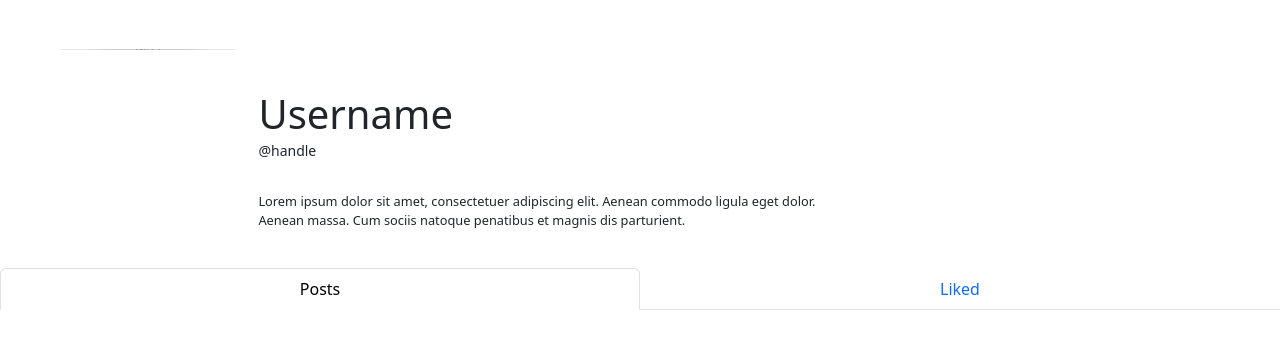
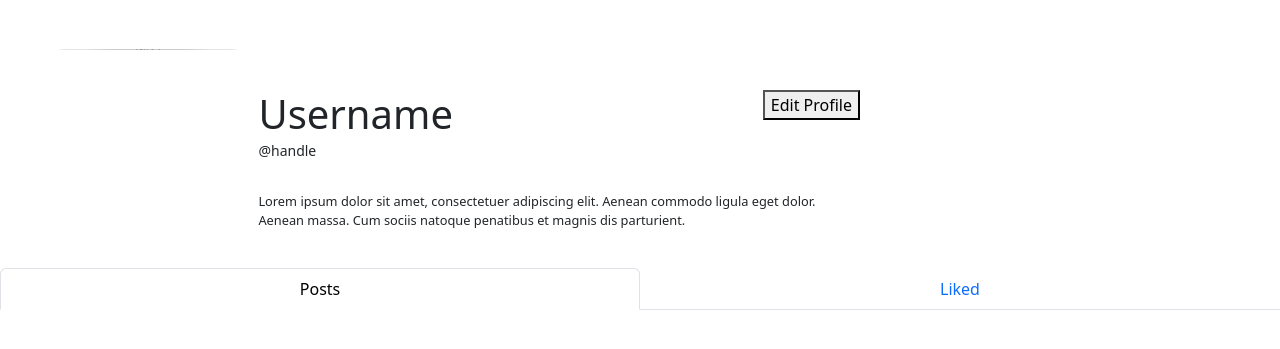
Before and after one commit to NateRolo/ArtiStreet, a website: page app/html/profile.html in a window 1280 px wide. Shown: the part 227-576 px from the top of the page. Drawn offline with nearby package versions, Linux system fonts and the light colour scheme; no server answers; placeholder pictures from the web are drawn by us.

Commit message:
added "edit profile" button, no functionality yet

```diff
--- a/app/html/profile.html
+++ b/app/html/profile.html
@@ -33,10 +33,13 @@
             <img src="https://dummyimage.com/180/000000/fff&text=PFP+PLACEHOLDER">
         </div>
         <div id="text">
+            <button id="edit-profile">Edit Profile</button>
             <h1 id="user-name">Username</h1>
+
             <small id="user-handle">@handle</small>
             <p id="user-bio">Lorem ipsum dolor sit amet, consectetuer adipiscing elit. Aenean commodo ligula eget dolor.
                 Aenean massa. Cum sociis natoque penatibus et magnis dis parturient.</p>
+
         </div>
     </div>
     <!-- Post card template -->
--- a/public/css/profile.css
+++ b/public/css/profile.css
@@ -63,6 +63,9 @@ body {
     font-size: .8em;
 }
 
+#edit-profile {
+    float: right;
+}
 #navbar {
     background: linear-gradient(rgba(202, 152, 251, 1) 35%, rgba(202, 152, 251, 1) 100%);
 }
```
